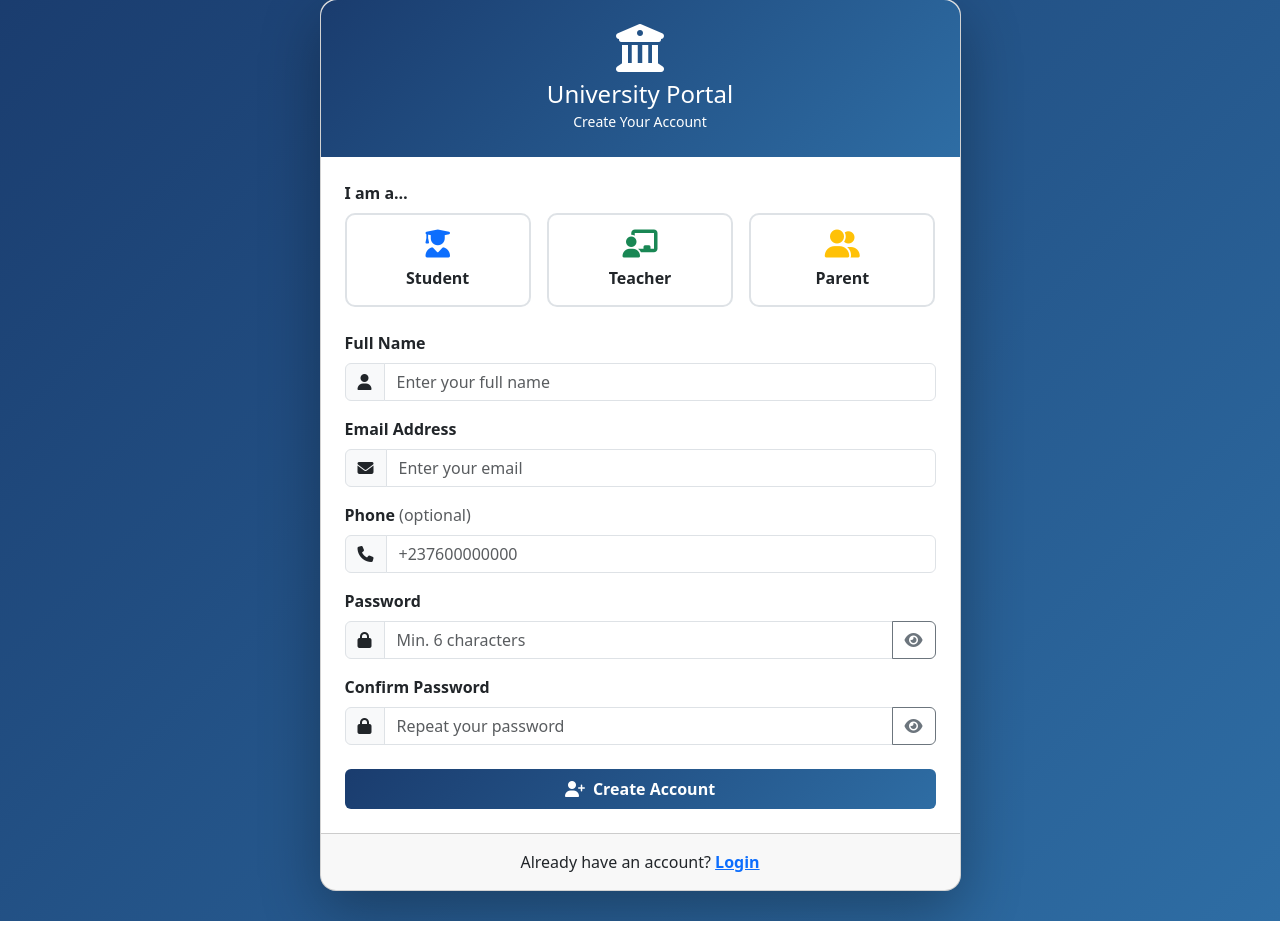
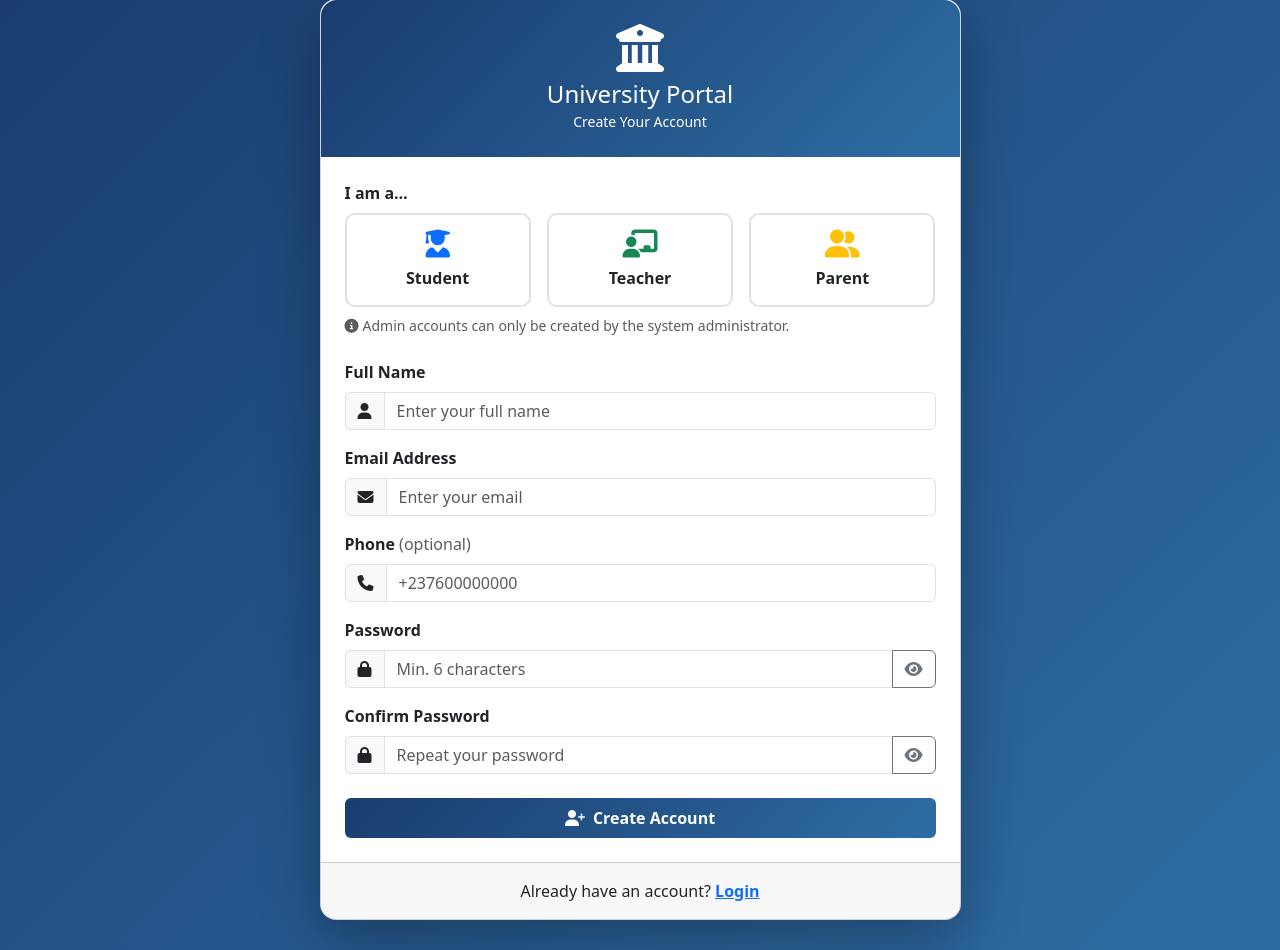
Before and after one commit to baeprincesse/parent_student-portal, a PHP site: page /parent-student-portal2/auth/register.php in a window 1280 px wide. Shown: the part 31-981 px from the top of the page. Before the commit the page ends 952 px from the top, so only its background shows below. Run offline with PHP 8.4, Linux system fonts and the light colour scheme.

```diff
--- a/portal/auth/register.php
+++ b/portal/auth/register.php
@@ -16,8 +16,8 @@ if ($_SERVER['REQUEST_METHOD'] === 'POST') {
     $password = $_POST['password'];
     $confirm  = $_POST['confirm_password'];
 
-    // Validations
-    if (!in_array($role, ['student', 'teacher', 'parent'])) {
+    // Validations - admin role is strictly forbidden from self-registration
+    if (!in_array($role, ['student', 'teacher', 'parent']) || $role === 'admin') {
         $error = 'Invalid role selected.';
     } elseif (strlen($password) < 6) {
         $error = 'Password must be at least 6 characters.';
@@ -126,6 +126,7 @@ if ($_SERVER['REQUEST_METHOD'] === 'POST') {
                             </div>
                             <input type="hidden" name="role" id="roleInput" value="<?= isset($_POST['role']) ? $_POST['role'] : '' ?>" required>
                             <div id="roleError" class="text-danger small mt-1" style="display:none">Please select a role.</div>
+                            <div class="mt-2 text-muted small"><i class="fas fa-info-circle me-1"></i>Admin accounts can only be created by the system administrator.</div>
                         </div>
 
                         <!-- Full Name -->
```
